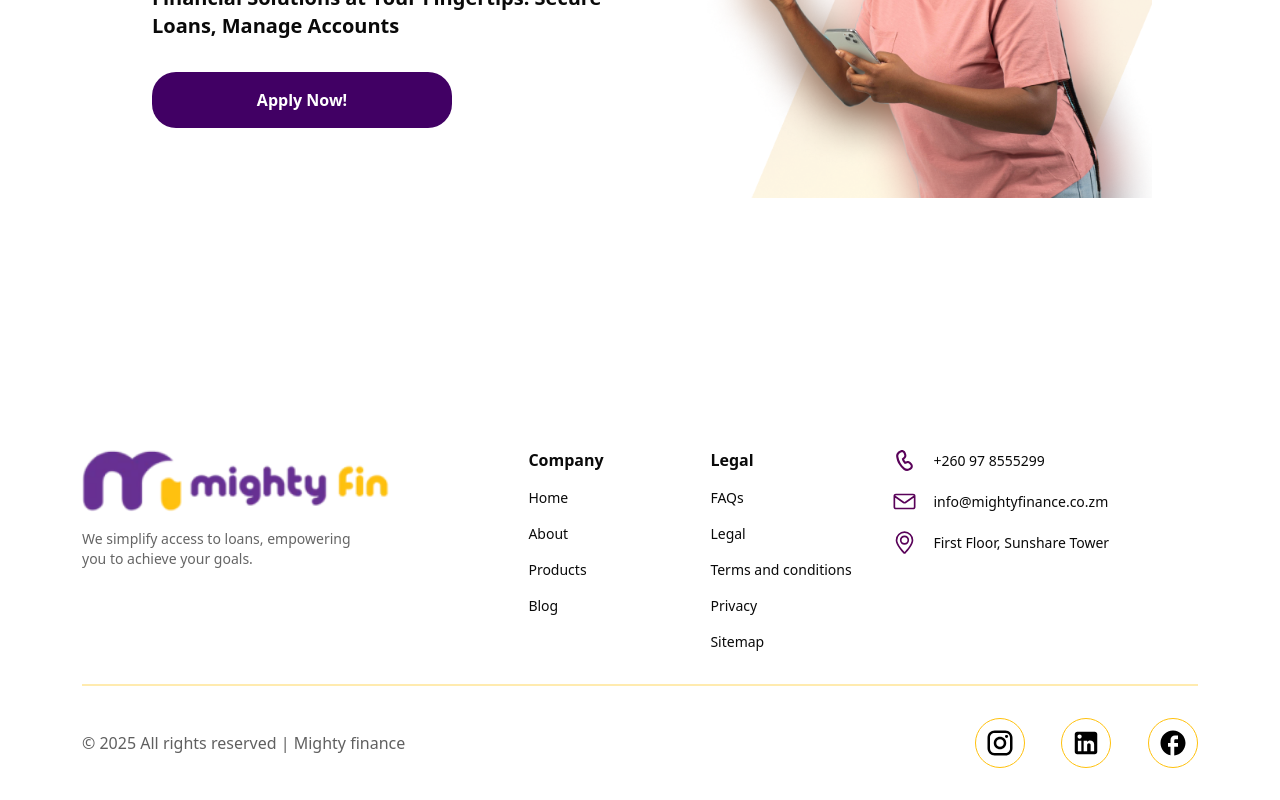
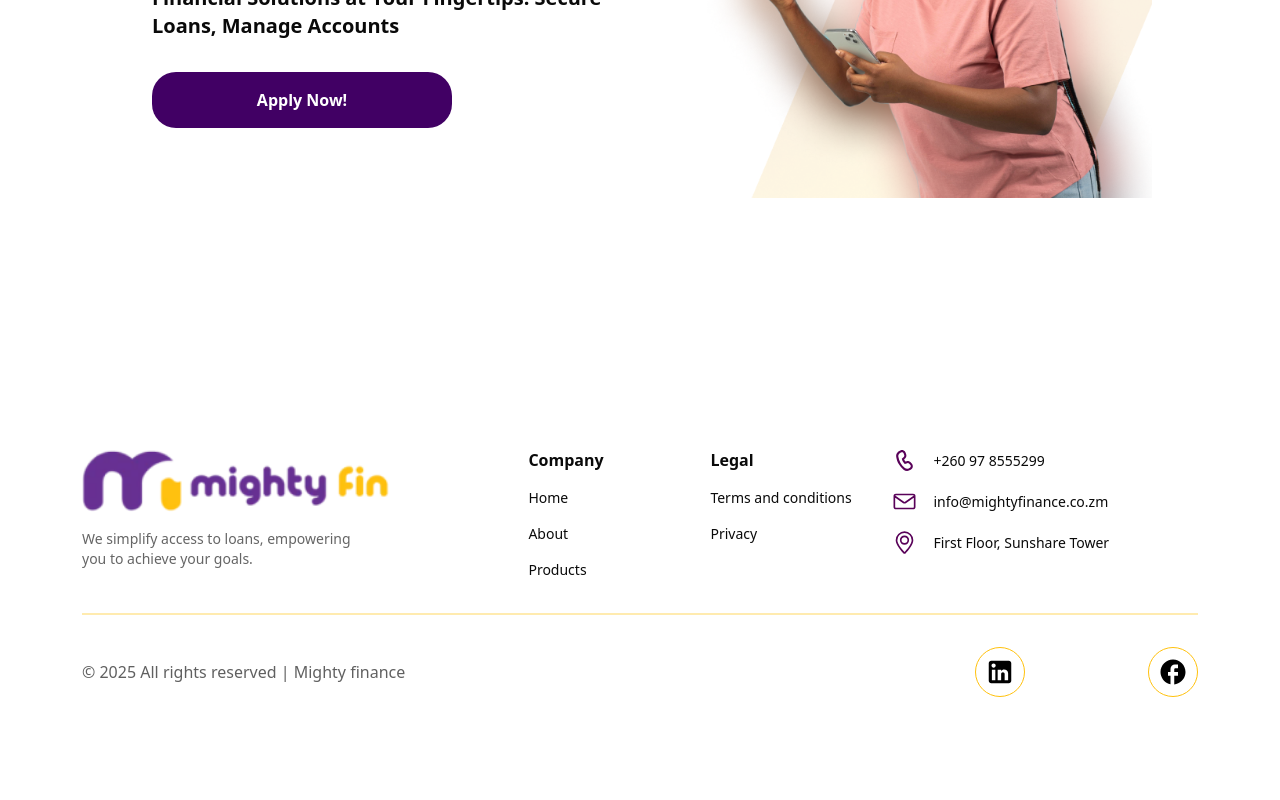
Before and after one commit to TracyMuso/mightyfin-website, a Next.js app: page / in a window 1280 px wide. Shown: the part 4152-4952 px from the top of the page. After the commit the page ends 4881 px from the top, so only its background shows below. Built offline with nearby package versions, Linux system fonts and the light colour scheme.

Commit message:
feat(dashboard-home): add home tab on the dashboard

```diff
--- a/components/layout/dashboard/NewUser/index.tsx
+++ /dev/null
@@ -1,14 +0,0 @@
-import styles from "../../../styles/Dashboard.module.css";
-import CenterBar from "./centerBar";
-import RightSideBar from "./rightSidebar";
-
-const NewUserPage = () => {
-  return (
-    <div className={`${styles.main} grid grid-cols-[850px_1fr] gap-1`}>
-      <CenterBar />
-      <RightSideBar />
-    </div>
-  );
-};
-// This is the tab for a brand new user with no loan, transactions, profile pic or doc uploads
-export default NewUserPage;
--- a/components/layout/dashboard/NewUser/centerBar.tsx
+++ b/components/layout/dashboard/centerBar.tsx
@@ -1,7 +1,7 @@
 import Image from "next/image";
 import { useState } from "react";
-import { TransactionChart } from "./transactionChart";
-import TranactionTable from "./transactionTable";
+import { TransactionChart } from "./ui/transactionChart";
+import TranactionTable from "./ui/transactionTable";
 
 const CenterBar = () => {
   const [hasLoan, setHasLoan] = useState(true);
--- a/components/layout/dashboard/index.tsx
+++ b/components/layout/dashboard/index.tsx
@@ -0,0 +1,14 @@
+import styles from ".@/styles/Dashboard.module.css";
+import CenterBar from "./centerBar";
+import RightSideBar from "./ui/rightSidebar";
+
+const Dashboard = () => {
+  return (
+    <div className={`${styles.main} grid grid-cols-[850px_1fr] gap-1`}>
+      <CenterBar />
+      <RightSideBar />
+    </div>
+  );
+};
+
+export default Dashboard;
--- a/constants/data/footerLinks.ts
+++ b/constants/data/footerLinks.ts
@@ -19,34 +19,34 @@ export const footerLinks: FooterLink[] = [
     links: [
       {
         label: "Home",
-        link: "#",
+        link: "/",
       },
       {
         label: "About",
-        link: "#",
+        link: "/about",
       },
       {
         label: "Products",
-        link: "#",
+        link: "/products",
       },
-      {
-        label: "Blog",
-        link: "#",
-      },
+      // {
+      //   label: "Blog",
+      //   link: "#",
+      // },
     ],
   },
   {
     title: "Legal",
     titleLink: "#",
     links: [
-      {
-        label: "FAQs",
-        link: "#",
-      },
-      {
-        label: "Legal",
-        link: "#",
-      },
+      // {
+      //   label: "FAQs",
+      //   link: "#",
+      // },
+      // {
+      //   label: "Legal",
+      //   link: "#",
+      // },
       {
         label: "Terms and conditions",
         link: "#",
@@ -55,10 +55,10 @@ export const footerLinks: FooterLink[] = [
         label: "Privacy",
         link: "#",
       },
-      {
-        label: "Sitemap",
-        link: "#",
-      },
+      // {
+      //   label: "Sitemap",
+      //   link: "#",
+      // },
     ],
   },
 ];
@@ -69,26 +69,26 @@ export const ContactLinks: SocialLink[] = [
   {
     label: "+260 97 8555299",
     icon: "/Icons/fluent_call-12-regular.svg",
-    link: "#",
+    link: "tel:0978555299",
   },
   {
     label: "info@mightyfinance.co.zm",
     icon: "/Icons/quill_mail.svg",
-    link: "#",
+    link: "mailto:mightyfinance.co.zm",
   },
   {
     label: "First Floor, Sunshare Tower",
     icon: "/Icons/system-uicons_location.svg",
-    link: "#",
+    link: "https://maps.app.goo.gl/5x4LxLNNPeDM82Uu9",
   },
 ];
 
 export const footerSocialLinks: SocialLink[] = [
-  {
-    label: "Instagram",
-    icon: "/Icons/instagram.svg",
-    link: "#",
-  },
+  // {
+  //   label: "Instagram",
+  //   icon: "/Icons/instagram.svg",
+  //   link: "#",
+  // },
   {
     label: "Linkedin",
     icon: "/Icons/linkedin.svg",
--- a/package.json
+++ b/package.json
@@ -22,6 +22,7 @@
     "next-themes": "^0.4.6",
     "react": "^19.0.0",
     "react-dom": "^19.0.0",
+    "react-google-charts": "^5.2.1",
     "react-hook-form": "^7.57.0",
     "react-router-dom": "^7.6.1",
     "react-step-progress-bar": "^1.0.3",
```
Also changed, not shown: components/layout/dashboard/ui/progressBar.tsx (renamed from components/layout/dashboard/NewUser/progressBar.tsx), components/layout/dashboard/ui/rightSidebar.tsx (renamed from components/layout/dashboard/NewUser/rightSidebar.tsx), components/layout/dashboard/ui/transactionChart.tsx (renamed from components/layout/dashboard/NewUser/transactionChart.tsx), components/layout/dashboard/ui/transactionTable.tsx (renamed from components/layout/dashboard/NewUser/transactionTable.tsx), 1 other file (tests, documents, lock files or other folders).
